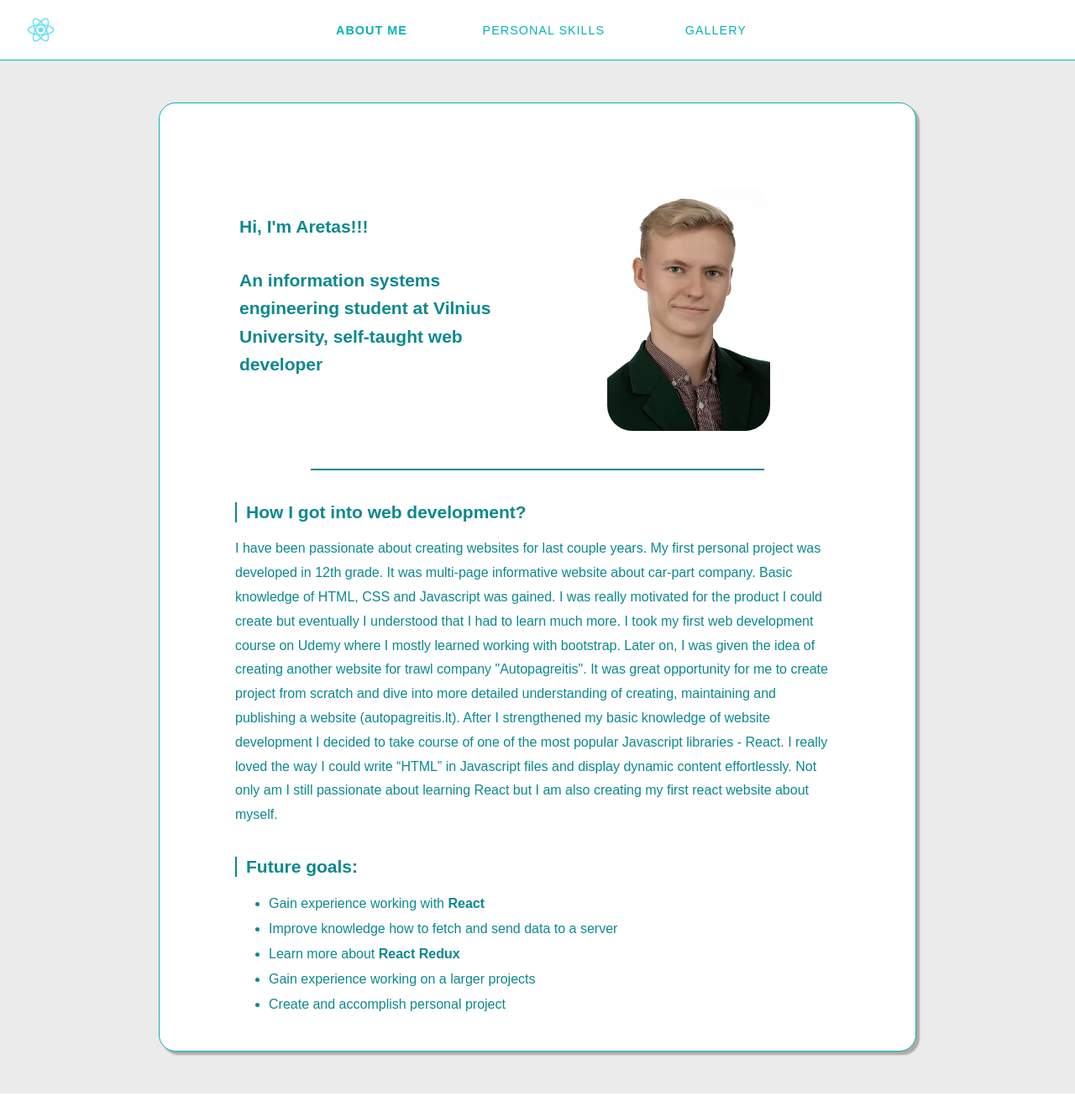
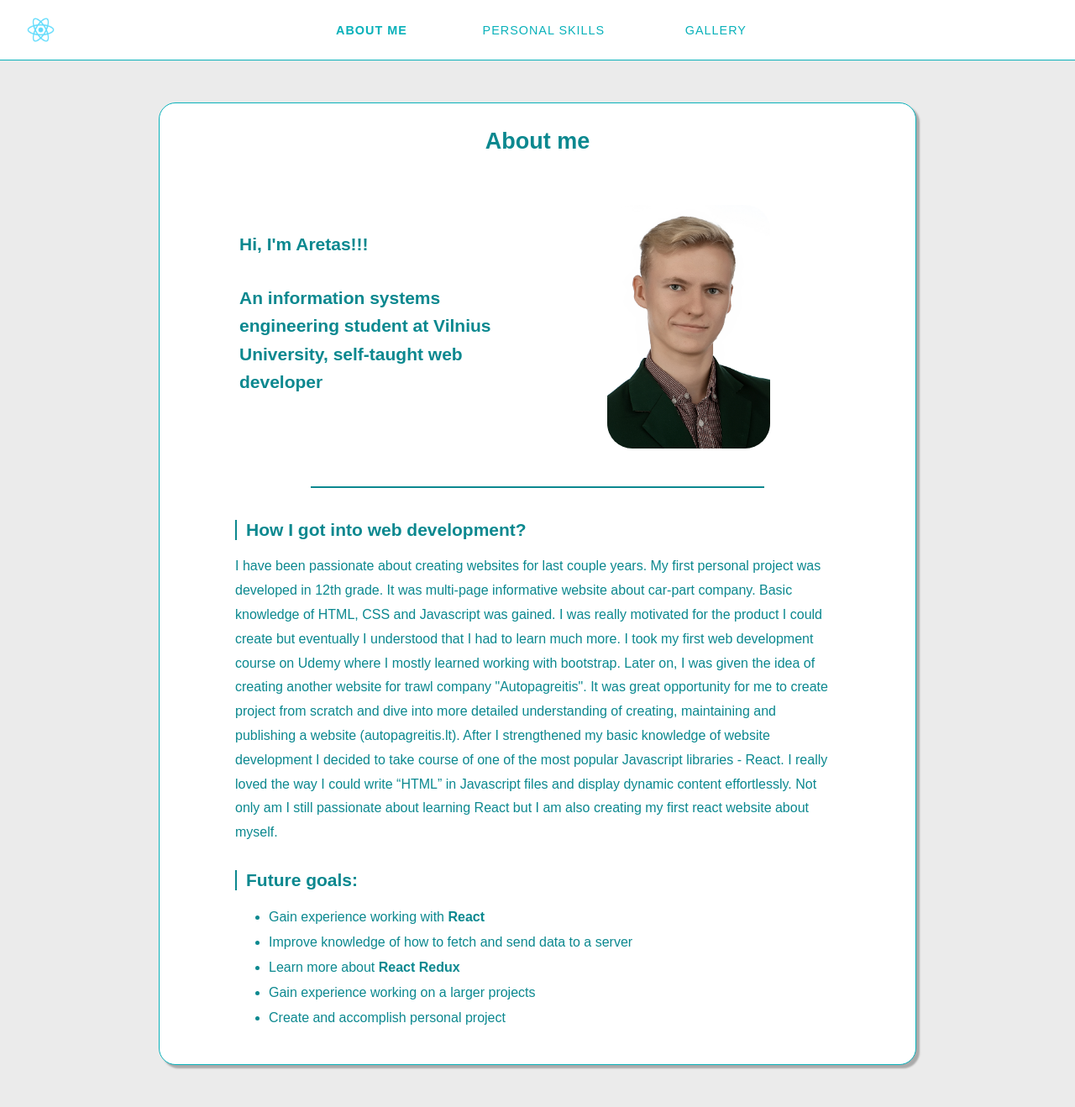
Before and after one commit to aretka/personal_website, a React app: page / in a window 1280 px wide. Shown: the whole page at 84% size. Built offline with nearby package versions, Linux system fonts and the light colour scheme.

Commit message:
Add header at AboutMe page

```diff
--- a/src/containers/AboutMe/AboutMe.js
+++ b/src/containers/AboutMe/AboutMe.js
@@ -10,6 +10,7 @@ const aboutMe = () => (
     <div className={classes.AboutMe}>
         <Background>
             <ContentSection>
+                <h2>About me</h2>
                 <Introduction />
                 <div className={classes.Container}>
                     <div className={classes.Line}>
--- a/src/containers/AboutMe/AboutMe.module.css
+++ b/src/containers/AboutMe/AboutMe.module.css
@@ -1,6 +1,11 @@
 .AboutMe {
     color: #0b888f;
     font-family: Arial;
+}
+
+.AboutMe h2 {
+    margin-top: 30px;
+    font-size: 27px;
 }
 .Container {
     height: 45px;
--- a/src/containers/AboutMe/Bio/Bio.js
+++ b/src/containers/AboutMe/Bio/Bio.js
@@ -9,7 +9,7 @@ const bio = () => (
         <h2 className={classes.Goals}>Future goals:</h2>
         <ul>
             <li>Gain experience working with <b>React</b></li>
-            <li>Improve knowledge how to fetch and send data to a server</li>
+            <li>Improve knowledge of how to fetch and send data to a server</li>
             <li>Learn more about <b>React Redux</b></li>
             <li>Gain experience working on a larger projects</li>
             <li>Create and accomplish personal project</li>
--- a/src/containers/AboutMe/Introduction/Introduction.module.css
+++ b/src/containers/AboutMe/Introduction/Introduction.module.css
@@ -1,5 +1,5 @@
 .Introduction {
-    margin-top: 100px;
+    margin-top: 60px;
     width: 100%;
     height: auto;
     display: flex;
```
